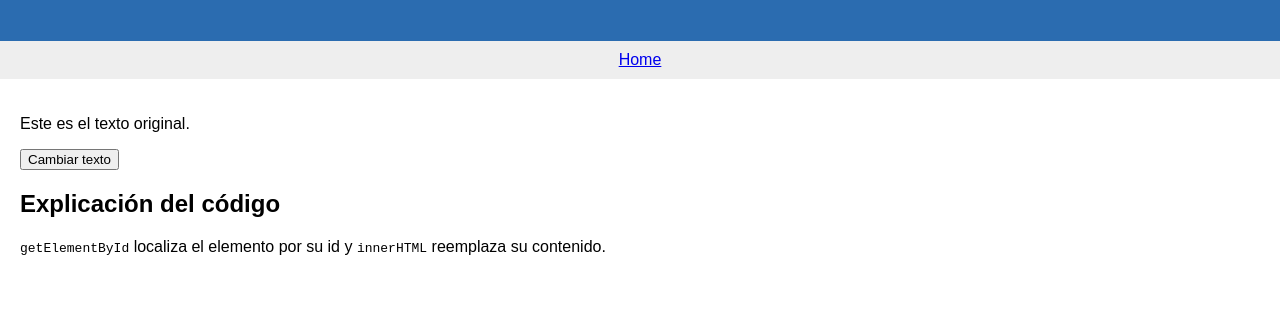
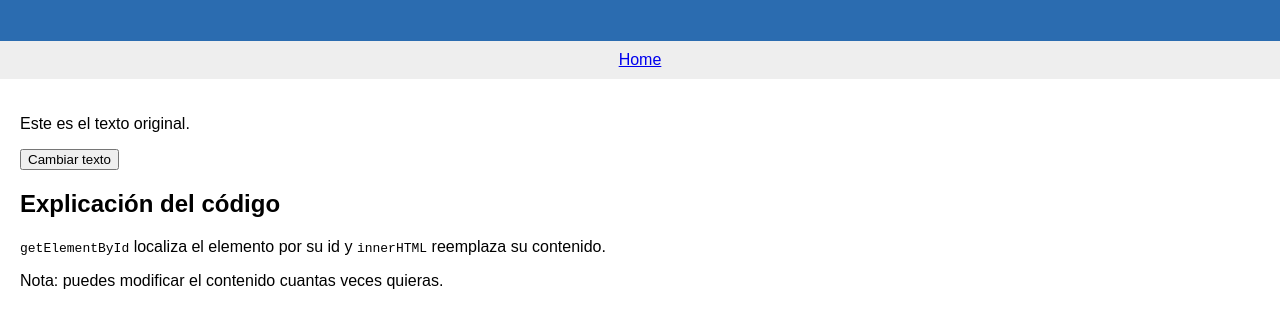
Before and after one commit to AndreaTormo/Control_Versions, a plain HTML site: page contenido-html.html in a window 1280 px wide. Shown: the part 119-446 px from the top of the page. Drawn offline with Linux system fonts and the light colour scheme.

Commit message:
Usuari1: fix: millorar la secció de contingut HTML

```diff
--- a/contenido-html.html
+++ b/contenido-html.html
@@ -18,6 +18,7 @@
         document.getElementById("texto").innerHTML = "¡El contenido ha cambiado!";
       }
     </script>
+    <p>Nota: puedes modificar el contenido cuantas veces quieras.</p>
   </main>
 </body>
 </html>
```
